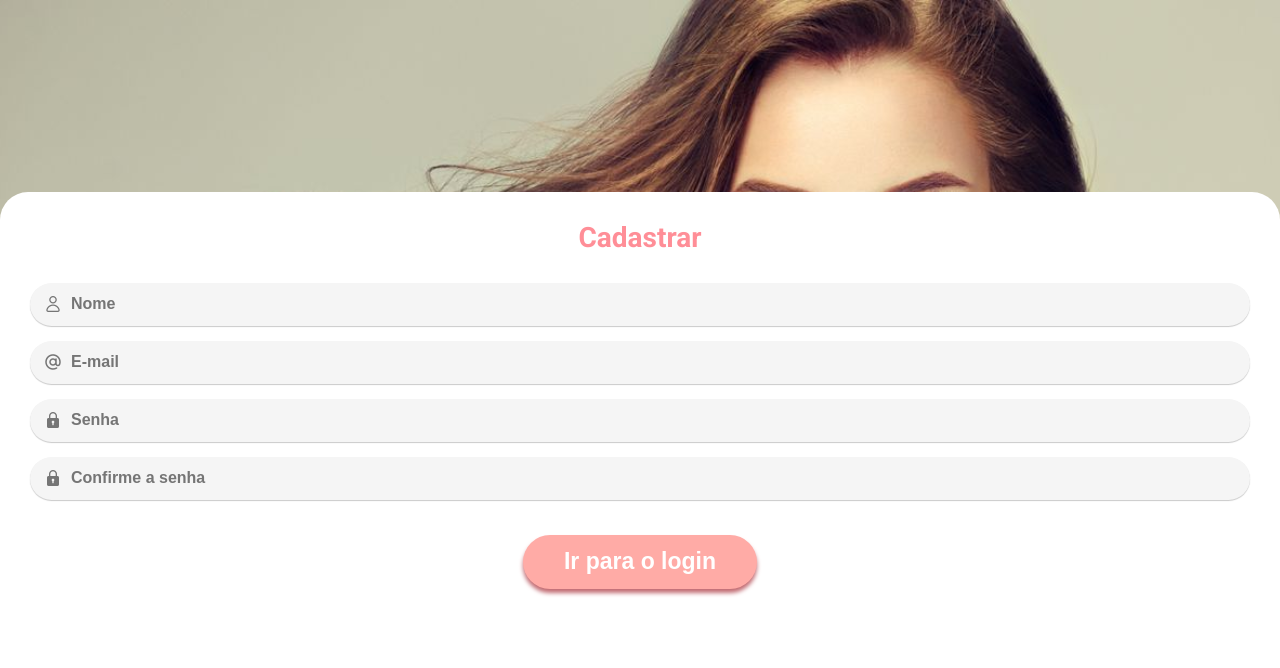
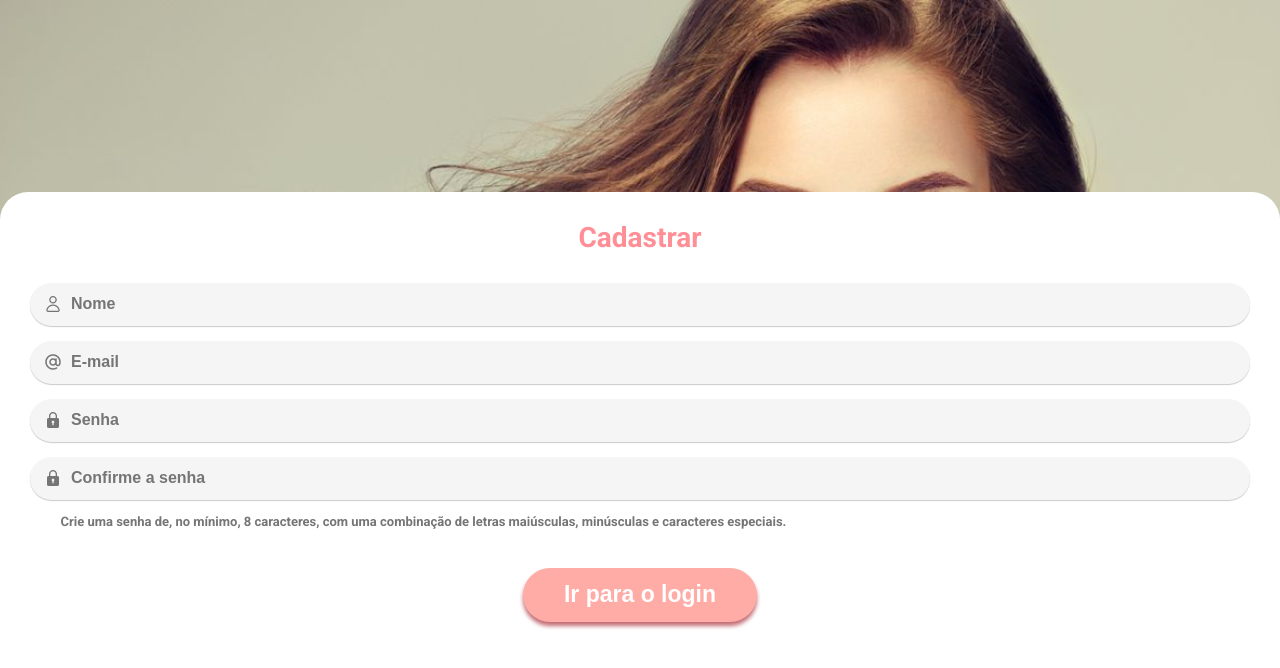
Before and after one commit to ga-dutra/beauty-store-front, a React (Create React App) app: page /sign-up in a window 1280 px wide. Shown: the top 668 px of the page. Built offline with nearby package versions, Linux system fonts and the light colour scheme.

Commit message:
feat: Sign-in, Login and Sign-Up pages

```diff
--- a/src/api/requests.js
+++ b/src/api/requests.js
@@ -4,6 +4,11 @@ const url_base = "http://localhost:5000";
 
 function createUser(body) {
   const promise = axios.post(`${url_base}/sign-up`, body);
+  return promise;
+}
+
+function postLogin(body) {
+  const promise = axios.post(`${url_base}/login`, body);
   return promise;
 }
 
@@ -17,4 +22,4 @@ async function postProducts() {
   return promise;
 }
 
-export { createUser, getProducts, postProducts };
+export { createUser, getProducts, postProducts, postLogin };
--- a/src/components/LoginPage/LoginPage.js
+++ b/src/components/LoginPage/LoginPage.js
@@ -3,20 +3,48 @@ import { MainButton } from '../../styles/MainButton.js';
 import cover from '../../assets/img/cover-login.svg';
 import email from '../../assets/img/email.svg';
 import password from '../../assets/img/password.svg';
+import { useState } from 'react';
+import { postLogin } from '../../api/requests.js';
+import { useNavigate } from 'react-router-dom';
 
-export default function SignUpPage () {
+export default function LoginPage () {
+    const navigate = useNavigate();
+    const [form, setForm] = useState({
+        email: '',
+        password: ''
+    });
+
+    function handleForm (e) {
+        setForm({
+            ...form,
+            [e.target.name]: e.target.value
+        });
+    }
+
+    function submitForm (e) {
+        e.preventDefault();
+        const body = {...form};
+
+        postLogin(body).then(() => {
+            navigate('/');
+        }).catch((error) => {
+            alert(error.response.data);
+        });
+    }
+
     return (
         <>
             <CoverImage src={cover}></CoverImage>
             <FormWrapper page='login'>
                 <FormTitle>Entrar</FormTitle>
-                <Form>
+                <Form onSubmit={submitForm}>
                     <InputWrapper>
                         <IconInput src={email} />
                         <Input
                             name='email'
                             type='email'
                             placeholder='E-mail'
+                            onChange={handleForm}
                         />
                     </InputWrapper>
                     <InputWrapper>
@@ -25,10 +53,11 @@ export default function SignUpPage () {
                             name='password'
                             type='password'
                             placeholder='Senha'
+                            onChange={handleForm}
                         />
                     </InputWrapper>
+                    <MainButton>Acessar produtos</MainButton>
                 </Form>
-                <MainButton>Acessar produtos</MainButton>
             </FormWrapper>
         </>
     )
--- a/src/components/SignUpPage/SignUpPage.js
+++ b/src/components/SignUpPage/SignUpPage.js
@@ -1,4 +1,4 @@
-import { CoverImage, FormWrapper, FormTitle, Form, InputWrapper, IconInput, Input } from '../../styles/SignInWrapper.js';
+import { CoverImage, FormWrapper, FormTitle, Form, InputWrapper, IconInput, Input, AlertMessage } from '../../styles/SignInWrapper.js';
 import { MainButton } from '../../styles/MainButton.js';
 import cover from '../../assets/img/cover-signup.svg';
 import user from '../../assets/img/user.svg';
@@ -9,13 +9,13 @@ import { createUser } from '../../api/requests.js';
 import { useNavigate } from 'react-router-dom';
 
 export default function SignUpPage () {
+    const navigate = useNavigate();
     const [form, setForm] = useState({
         name: '',
         email: '',
         password: '',
         passwordConfirmation: ''
     });
-    const navigate = useNavigate();
 
     function handleForm (e) {
         setForm({
@@ -25,16 +25,14 @@ export default function SignUpPage () {
     }
 
     function submitForm (e) {
-        console.log('foi');
         e.preventDefault();
+        const body = {...form};
 
-        createUser(form)
-            .then(() => {
-                navigate('/login');
-            })
-            .catch((error) => {
-                console.log(error);
-            });
+        createUser(body).then(() => {
+            navigate('/login');
+        }).catch((error) => {
+            alert(error.response.data);
+        });
     }
 
     return (
@@ -83,8 +81,12 @@ export default function SignUpPage () {
                             onChange={handleForm}
                         />
                     </InputWrapper>
+                    <AlertMessage>
+                        Crie uma senha de, no mínimo, 8 caracteres, com uma combinação de letras
+                        maiúsculas, minúsculas e caracteres especiais.
+                    </AlertMessage>
+                    <MainButton type='submit'>Ir para o login</MainButton>
                 </Form>
-                <MainButton type='submit'>Ir para o login</MainButton>
             </FormWrapper>
         </>
     )
--- a/src/styles/MainButton.js
+++ b/src/styles/MainButton.js
@@ -3,6 +3,7 @@ import styled from "styled-components";
 const MainButton = styled.button`
 width: 234px;
 height: 54px;
+margin-top: 25px;
 margin-bottom: 15px;
 border-radius: 54px;
 border: none;
--- a/src/styles/SignInWrapper.js
+++ b/src/styles/SignInWrapper.js
@@ -22,7 +22,6 @@ const StoreName = styled.div`
     font-size: 36px;
     line-height: 45px;
     text-align: center;
-    margin-bottom: 25px;
 `;
 
 const RedirectButton = styled.button`
@@ -66,6 +65,18 @@ const FormTitle = styled.div`
 const Form = styled.form`
     width: 100%;
     margin-bottom: 20px;
+    display: flex;
+    flex-direction: column;
+    align-items: center;
+`;
+
+const AlertMessage = styled.div`
+    width: 95%;
+    color: #757575;
+    font-size: 13px;
+    font-weight: 600;
+    text-align: start;
+    margin-bottom: 15px;
 `;
 
 const InputWrapper = styled.div`
@@ -74,7 +85,8 @@ const InputWrapper = styled.div`
     padding: 15px;
     margin-bottom: 15px;
     border-radius: 43px;
-    background-color: #F5F5F5;
+    border: ${props => props.isInvalid ? '1px solid red' : 'none'};
+    background-color: ${props => props.isInvalid ? '#F2DEDE' : '#F5F5F5'};
     box-shadow: 0 1px 1px 0 #CACACA;
     display: flex;
     align-items: center;
@@ -104,4 +116,4 @@ const Input = styled.input`
     }
 `;
 
-export { Logo, StoreName, RedirectButton, SignInWrapper, CoverImage, FormWrapper, FormTitle, Form, InputWrapper, IconInput, Input }
+export { Logo, StoreName, RedirectButton, SignInWrapper, CoverImage, FormWrapper, FormTitle, Form, InputWrapper, IconInput, Input, AlertMessage }
```
